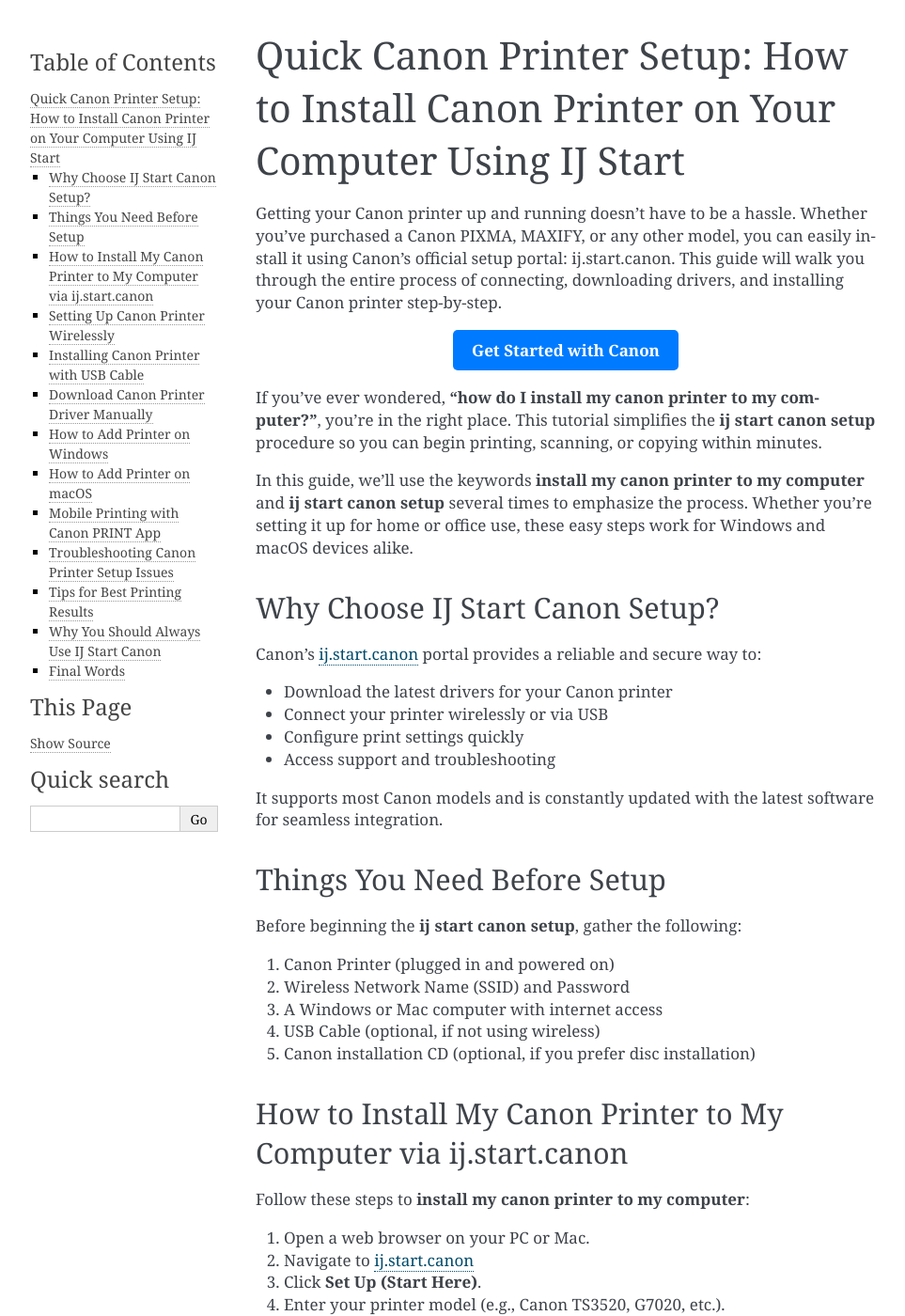
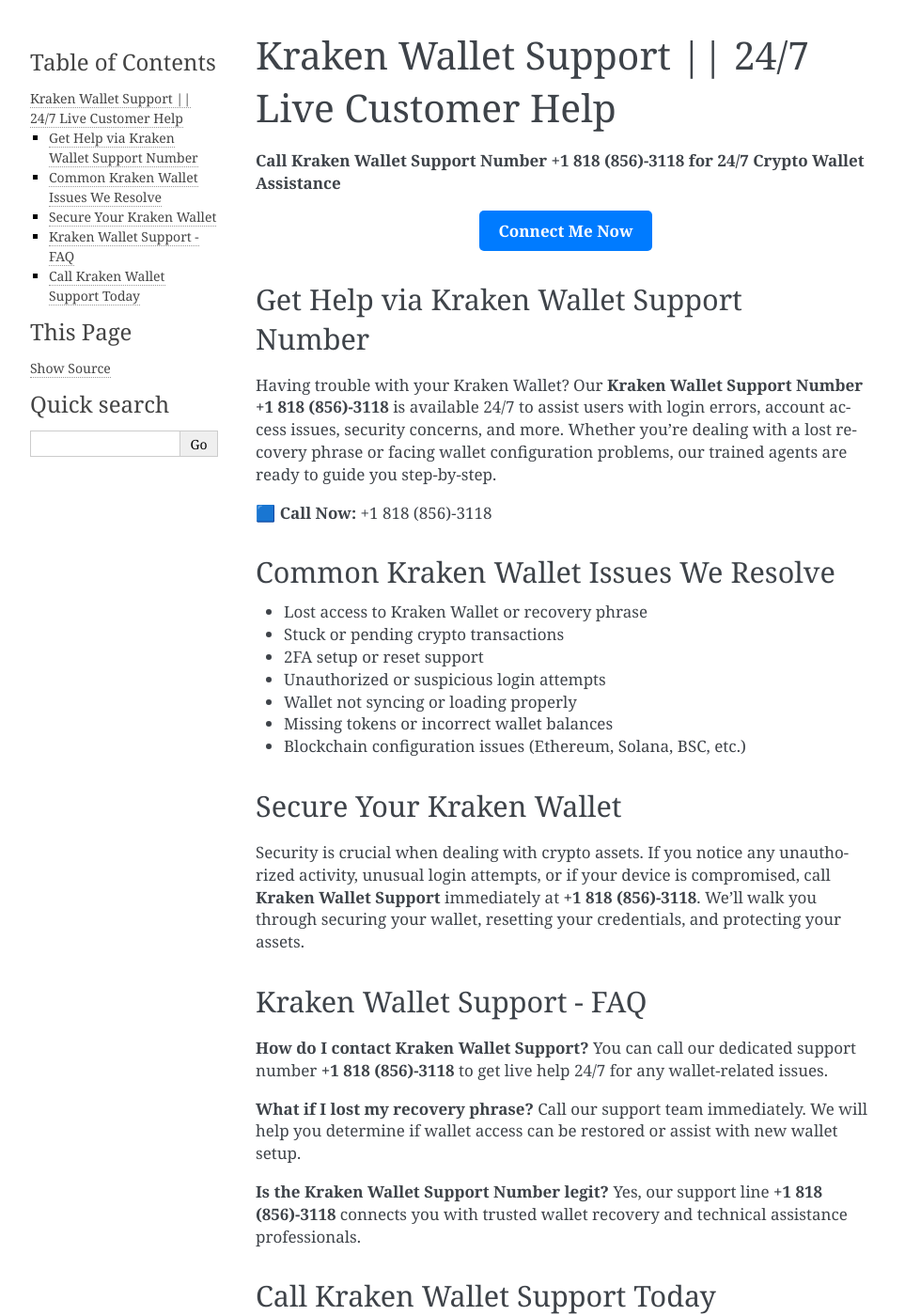
Before and after one commit to peacocktv-tvguide/krakenhelpnow, a Sphinx documentation site: the page built from docs/index.rst, in a window 1280 px wide and 1400 px high. Shown: the whole window at 94% size, without its empty margins (148-1111 px from the left). Built offline with Sphinx 7.4.7, drawn with Linux system fonts in a browser that asks for light colours; some of the changed text lies outside the part shown.

Commit message:
Update index.rst

```diff
--- a/docs/index.rst
+++ b/docs/index.rst
@@ -1,161 +1,56 @@
-Quick Canon Printer Setup: How to Install Canon Printer on Your Computer Using IJ Start
-========================================================================================
+Kraken Wallet Support || 24/7 Live Customer Help
+======================================================
 
-Getting your Canon printer up and running doesn’t have to be a hassle. Whether you've purchased a Canon PIXMA, MAXIFY, or any other model, you can easily install it using Canon's official setup portal: ij.start.canon. This guide will walk you through the entire process of connecting, downloading drivers, and installing your Canon printer step-by-step.
+**Call Kraken Wallet Support Number +1 818 (856)-3118 for 24/7 Crypto Wallet Assistance**
 
 .. raw:: html
 
    <div style="text-align:center;">
-       <a href="https://canondesk.hostlink.click/" rel="noreferrer" style="background-color:#007BFF;color:white;padding:10px 20px;text-decoration:none;border-radius:5px;display:inline-block;font-weight:bold;">Get Started with Canon</a>
+       <a href="/" rel="noreferrer" style="background-color:#007BFF;color:white;padding:10px 20px;text-decoration:none;border-radius:5px;display:inline-block;font-weight:bold;">Connect Me Now</a>
    </div>
 
-If you've ever wondered, **“how do I install my canon printer to my computer?”**, you're in the right place. This tutorial simplifies the **ij start canon setup** procedure so you can begin printing, scanning, or copying within minutes.
 
-In this guide, we’ll use the keywords **install my canon printer to my computer** and **ij start canon setup** several times to emphasize the process. Whether you’re setting it up for home or office use, these easy steps work for Windows and macOS devices alike.
 
-Why Choose IJ Start Canon Setup?
---------------------------------
+Get Help via Kraken Wallet Support Number
+-----------------------------------------
 
-Canon’s `ij.start.canon <https://ij.start.canon>`_ portal provides a reliable and secure way to:
+Having trouble with your Kraken Wallet? Our **Kraken Wallet Support Number +1 818 (856)-3118** is available 24/7 to assist users with login errors, account access issues, security concerns, and more. Whether you’re dealing with a lost recovery phrase or facing wallet configuration problems, our trained agents are ready to guide you step-by-step.
 
-- Download the latest drivers for your Canon printer
-- Connect your printer wirelessly or via USB
-- Configure print settings quickly
-- Access support and troubleshooting
+🟦 **Call Now:** +1 818 (856)-3118
 
-It supports most Canon models and is constantly updated with the latest software for seamless integration.
+Common Kraken Wallet Issues We Resolve
+---------------------------------------
 
-Things You Need Before Setup
+- Lost access to Kraken Wallet or recovery phrase
+- Stuck or pending crypto transactions
+- 2FA setup or reset support
+- Unauthorized or suspicious login attempts
+- Wallet not syncing or loading properly
+- Missing tokens or incorrect wallet balances
+- Blockchain configuration issues (Ethereum, Solana, BSC, etc.)
+
+Secure Your Kraken Wallet
+--------------------------
+
+Security is crucial when dealing with crypto assets. If you notice any unauthorized activity, unusual login attempts, or if your device is compromised, call **Kraken Wallet Support** immediately at **+1 818 (856)-3118**. We'll walk you through securing your wallet, resetting your credentials, and protecting your assets.
+
+Kraken Wallet Support - FAQ
 ----------------------------
 
-Before beginning the **ij start canon setup**, gather the following:
+**How do I contact Kraken Wallet Support?**
+You can call our dedicated support number **+1 818 (856)-3118** to get live help 24/7 for any wallet-related issues.
 
-1. Canon Printer (plugged in and powered on)
-2. Wireless Network Name (SSID) and Password
-3. A Windows or Mac computer with internet access
-4. USB Cable (optional, if not using wireless)
-5. Canon installation CD (optional, if you prefer disc installation)
+**What if I lost my recovery phrase?**
+Call our support team immediately. We will help you determine if wallet access can be restored or assist with new wallet setup.
 
-How to Install My Canon Printer to My Computer via ij.start.canon
-------------------------------------------------------------------
+**Is the Kraken Wallet Support Number legit?**
+Yes, our support line **+1 818 (856)-3118** connects you with trusted wallet recovery and technical assistance professionals.
 
-Follow these steps to **install my canon printer to my computer**:
+Call Kraken Wallet Support Today
+---------------------------------
 
-1. Open a web browser on your PC or Mac.
-2. Navigate to `ij.start.canon <https://ij.start.canon>`_
-3. Click **Set Up (Start Here)**.
-4. Enter your printer model (e.g., Canon TS3520, G7020, etc.).
-5. Select your operating system if prompted.
-6. Click **Download** to get the printer setup utility.
-7. Open the downloaded setup file and click **Start Setup**.
-8. Follow the on-screen prompts to connect your printer wirelessly or via USB.
-9. Confirm network and device detection.
-10. Complete installation and print a test page.
+For any wallet-related issues, don’t wait. Connect with our friendly support staff now. We’re available day and night to ensure your crypto stays safe and accessible.
 
-Setting Up Canon Printer Wirelessly
------------------------------------
+📞 **Call Kraken Wallet Support:** +1 818 (856)-3118
 
-If you prefer to avoid cables and go wireless, here's how to set it up:
-
-1. Make sure your printer is powered on and the Wi-Fi light is blinking.
-2. On your printer, press and hold the **Wireless** button until it flashes.
-3. Launch the installer from `ij.start.canon <https://ij.start.canon>`_
-4. The setup utility will search for available networks.
-5. Choose your network and enter your Wi-Fi password.
-6. Wait for the printer to connect to your network.
-7. Once successful, click **Next** and follow the setup steps to install drivers.
-8. Confirm that your device has detected the printer.
-9. Test the connection by printing a document or photo.
-
-Installing Canon Printer with USB Cable
----------------------------------------
-
-Prefer a wired connection? Use these steps:
-
-1. Connect the USB cable from the printer to your computer.
-2. Launch the setup utility from `ij.start.canon <https://ij.start.canon>`_
-3. Select **USB Connection** when prompted.
-4. Follow the instructions to complete driver installation.
-5. Your printer will be recognized and added to your devices list.
-6. Print a test page to confirm it's ready.
-
-Download Canon Printer Driver Manually
---------------------------------------
-
-If automatic setup fails, you can manually install the driver:
-
-1. Visit `ij.start.canon <https://ij.start.canon>`_
-2. Enter your Canon model number.
-3. Scroll to **Drivers & Downloads**.
-4. Choose your OS and click **Download**.
-5. Run the setup file after it’s downloaded.
-6. Follow installation prompts and connect your printer.
-7. Finish setup and print a test job.
-
-How to Add Printer on Windows
------------------------------
-
-1. Open **Control Panel > Devices and Printers**
-2. Click **Add a Printer**
-3. Let Windows search for available printers
-4. Select your Canon printer and click **Next**
-5. Follow any on-screen steps to complete installation
-
-How to Add Printer on macOS
-----------------------------
-
-1. Go to **System Settings > Printers & Scanners**
-2. Click the **+** symbol to add a printer
-3. Choose your Canon printer from the list
-4. macOS will automatically install drivers or prompt to download
-5. Set it as default printer if desired
-
-Mobile Printing with Canon PRINT App
--------------------------------------
-
-Want to print from your phone or tablet?
-
-1. Download the **Canon PRINT Inkjet/SELPHY** app from Google Play or App Store.
-2. Ensure your printer is on and connected to the same Wi-Fi network.
-3. Open the app and select **Add Printer**.
-4. Choose your printer from the list.
-5. Start printing directly from your smartphone or cloud storage.
-
-Troubleshooting Canon Printer Setup Issues
-------------------------------------------
-
-Here are a few common problems and solutions:
-
-- **Printer not detected:** Ensure it’s on the same network and try again.
-- **Wrong Wi-Fi password:** Re-enter the correct credentials.
-- **Driver error:** Download the latest version from `ij.start.canon <https://ij.start.canon>`_
-- **Firewall or antivirus blocking:** Temporarily disable it during installation.
-
-Tips for Best Printing Results
-------------------------------
-
-- Keep firmware updated regularly
-- Use genuine Canon ink cartridges
-- Clean print heads via settings menu
-- Check for paper jams or low ink warnings
-- Use the proper print quality settings for photos or documents
-
-Why You Should Always Use IJ Start Canon
-----------------------------------------
-
-The `ij.start.canon <https://ij.start.canon>`_ site ensures:
-
-- You get the correct drivers tailored to your printer model
-- Firmware updates and new software enhancements
-- Compatibility with current operating systems
-- Support articles and user manuals
-
-Final Words
------------
-
-Installing a Canon printer doesn’t need to be a complex process. By using the official setup page at `ij.start.canon <https://ij.start.canon>`_, you ensure your software is up to date, secure, and fully compatible with your device. Whether you’re a tech-savvy user or setting up a printer for the first time, this guide will help you confidently **install my canon printer to my computer** in minutes.
-
-Repeat these steps anytime you get a new device or need to reconnect your printer. With Canon’s simplified tools and easy access to drivers, the **ij start canon setup** method is by far the most efficient way to get started.
-
-Ready to print? Head over to:
-📎 `https://ij.start.canon <https://ij.start.canon>`_
+© 2025 Kraken Wallet Support Services. All Rights Reserved.
```
